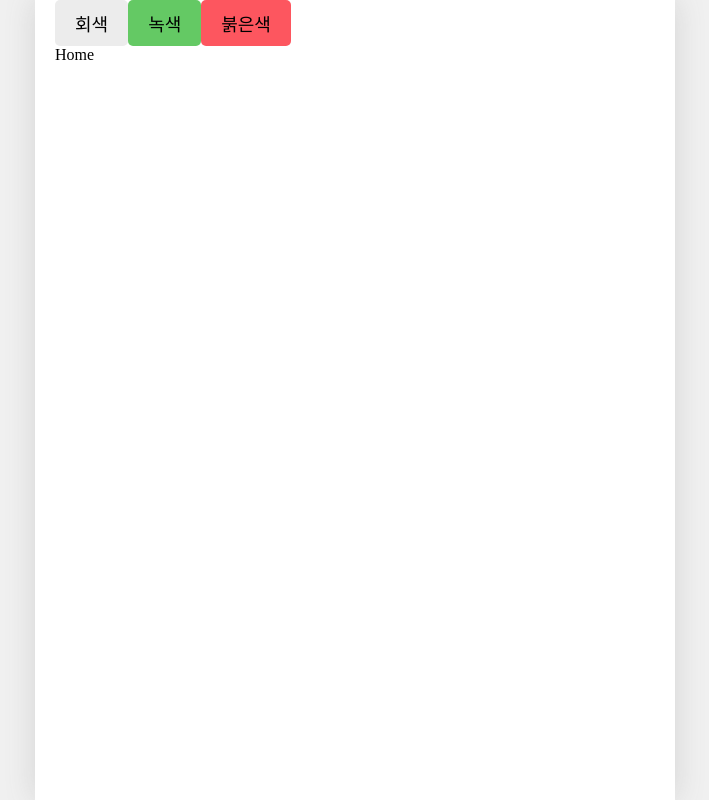
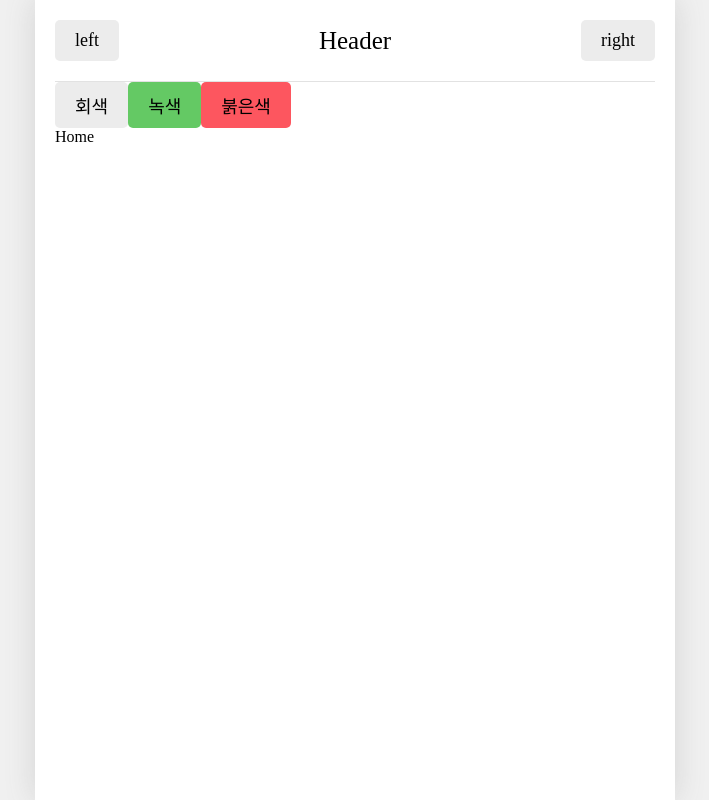
Before and after one commit to hxx-dev/emotional-diary, a React (Vite) app: page / in a window 1280 px wide. Shown: the whole page, without its empty margins (285-994 px from the left). Built offline with nearby package versions, Linux system fonts and the light colour scheme; a web font is replaced by a local one.

Commit message:
:sparkles:Feat: Header 렌더링 코드 추가

```diff
--- a/src/App.jsx
+++ b/src/App.jsx
@@ -4,10 +4,16 @@ import New from "./pages/New";
 import Diary from "./pages/Diary";
 import NotFound from "./pages/NotFound";
 import Button from "./components/common/Button";
+import Header from "./components/Header/Header";
 
 function App() {
   return (
     <>
+      <Header
+        title={"Header"}
+        leftBtn={<Button text={"left"} />}
+        rightBtn={<Button text={"right"} />}
+      />
       <Button
         text={"회색"}
         $type={"DEFAULT"}
```
